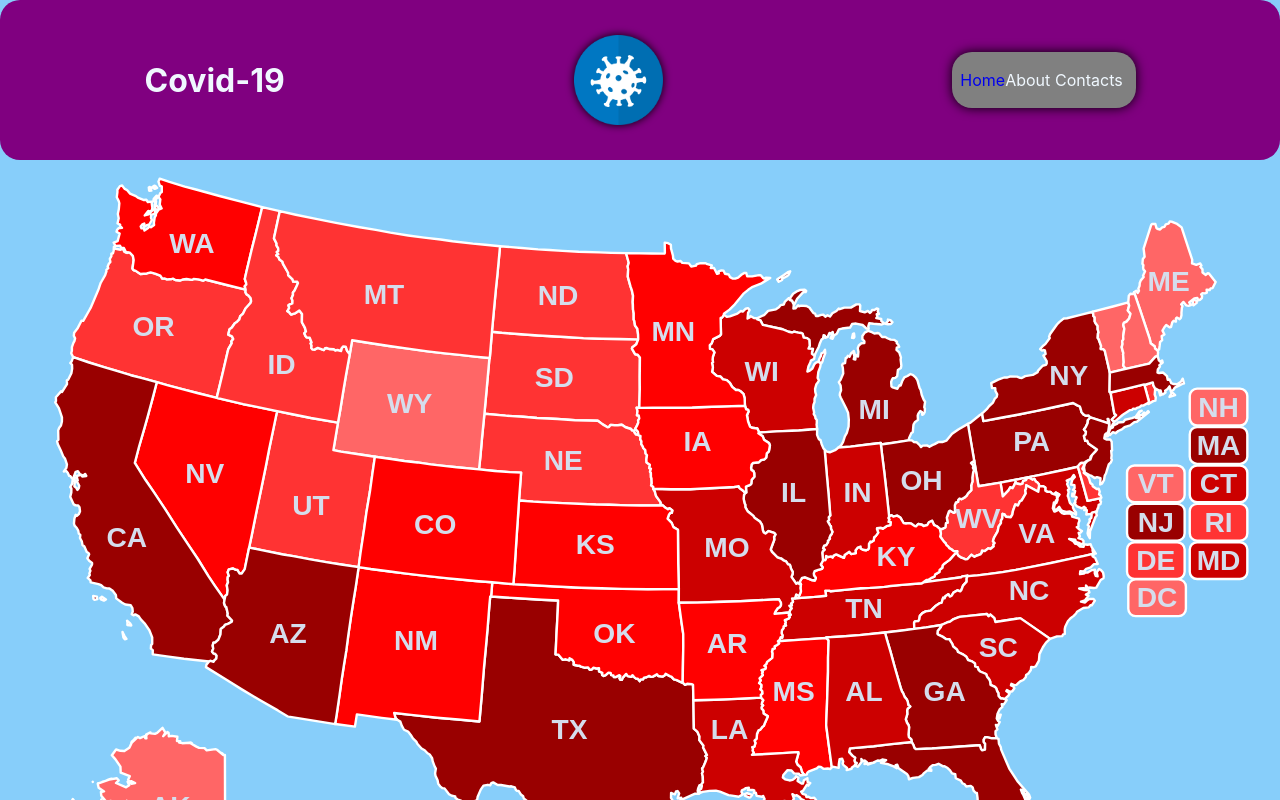
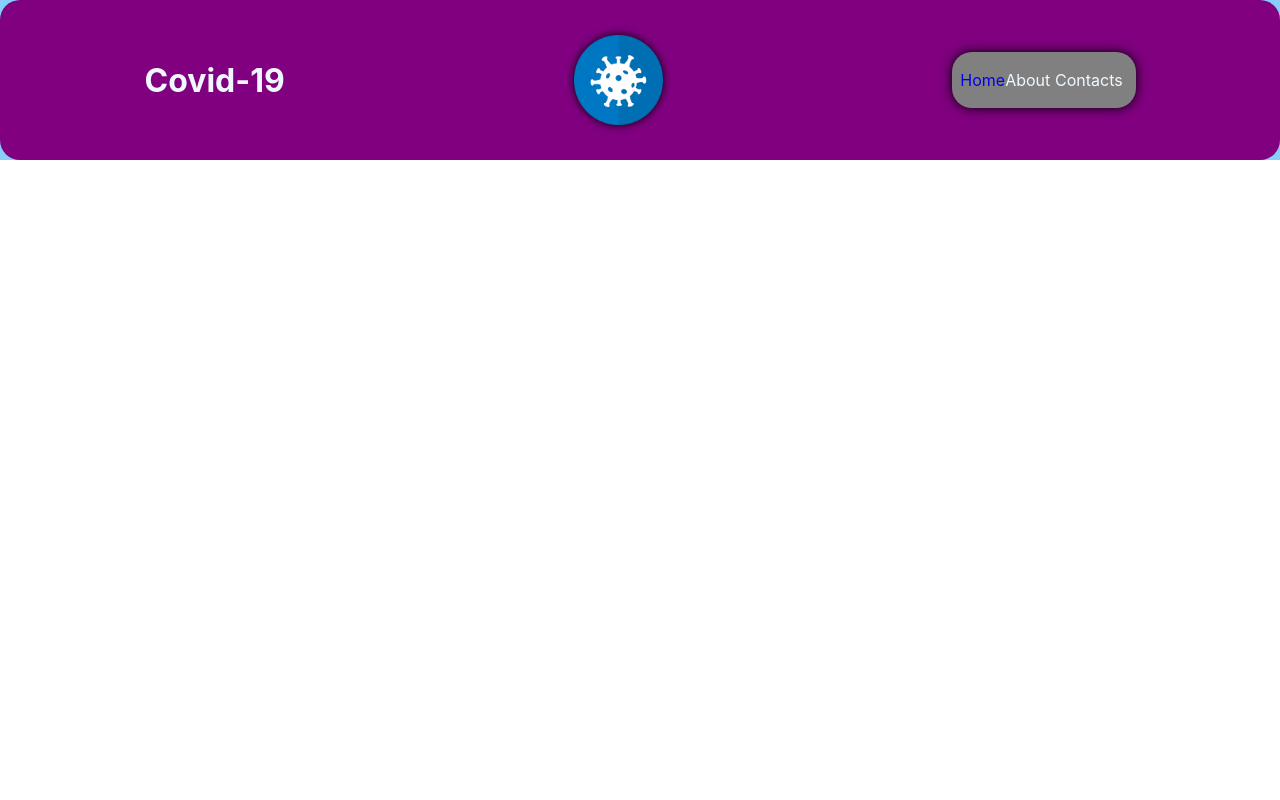
Before and after one commit to Mario3999/covid-19, a React (Create React App) app: page / in a window 1280 px wide. Shown: the top 800 px of the page. Built offline with nearby package versions, Linux system fonts and the light colour scheme.

Commit message:
commenting out div id='map'

```diff
--- a/src/App.js
+++ b/src/App.js
@@ -12,7 +12,7 @@
           <Route path='/' element={<Home/>} />
           <Route path='/:id' element={<StateDetails/>} />
         </Routes>
-        <div id="map"></div>
+        {/* <div id="map"></div> */}
         {/* <DashContainer /> */}
       </div>
     </Router>
```
